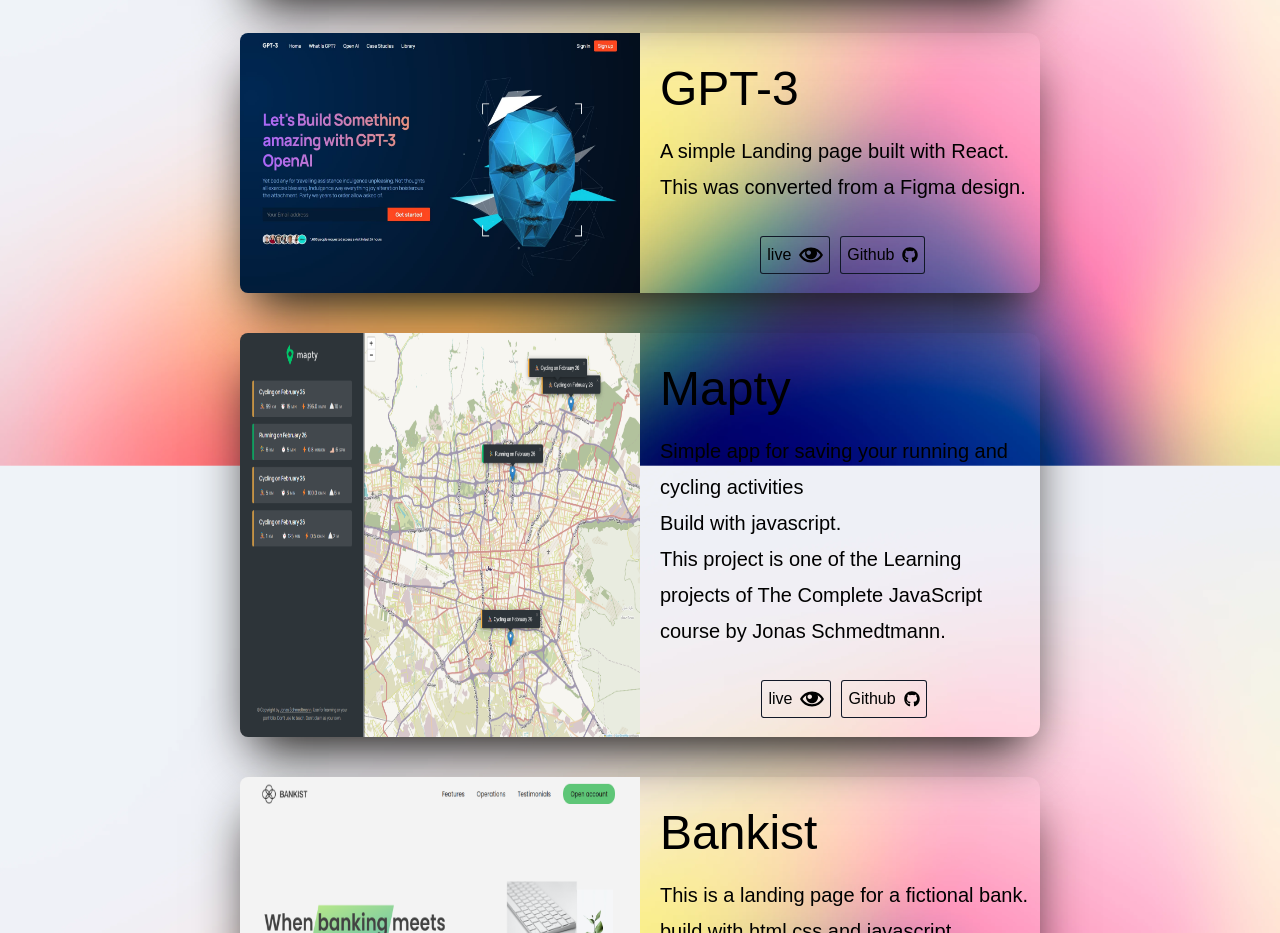
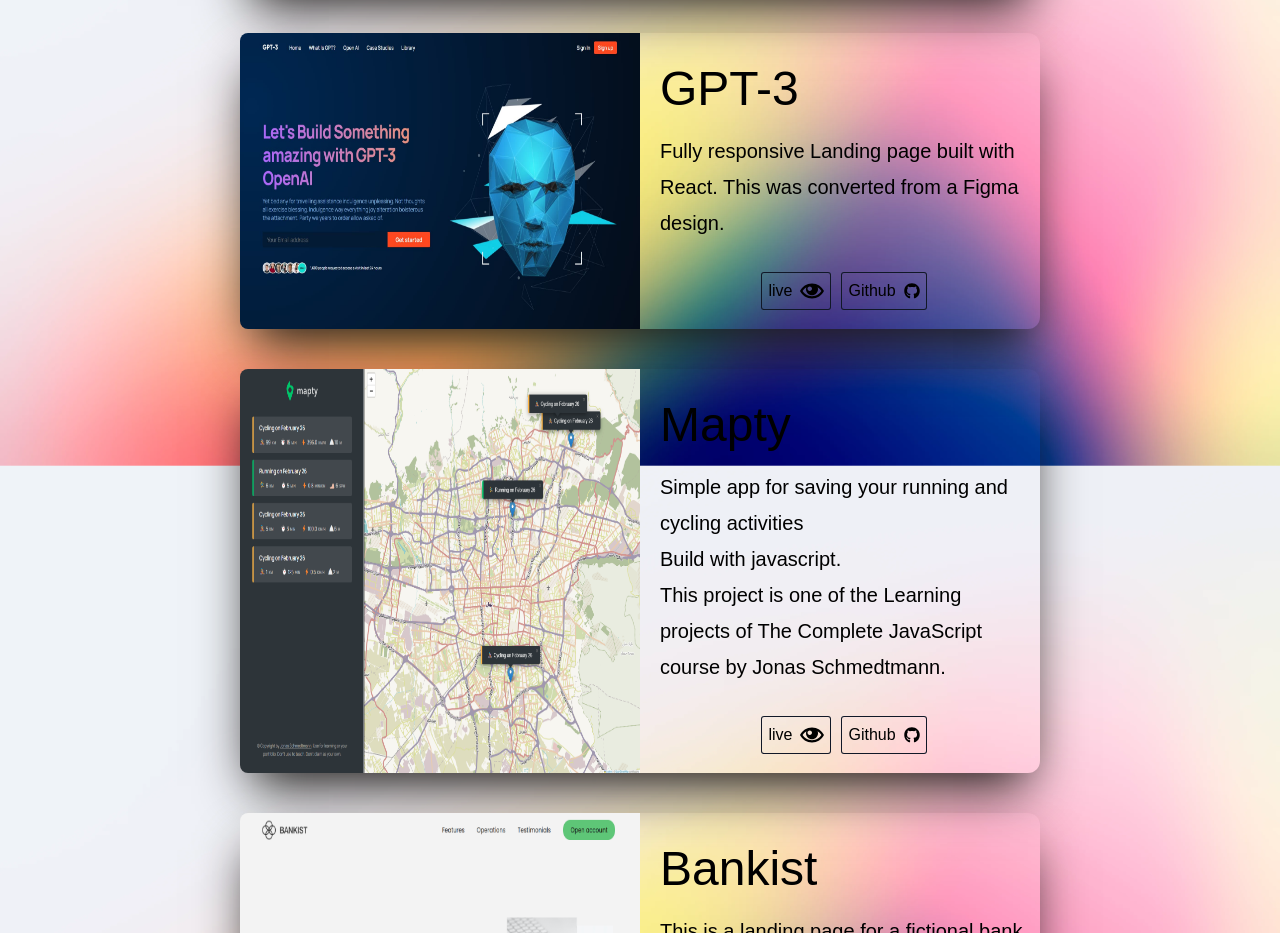
Before and after one commit to HamiHash/portfolio, a React (Create React App) app: page / in a window 1280 px wide. Shown: the part 2780-3713 px from the top of the page. Built offline with nearby package versions, Linux system fonts and the light colour scheme.

Commit message:
adjusted

```diff
--- a/src/App.js
+++ b/src/App.js
@@ -278,8 +278,10 @@
                   <div className="flex gap-5 ">
                     <h3 className=" text-5xl font-medium py-5 ">GPT-3</h3>
                   </div>
-                  <p>A simple Landing page built with React.</p>
-                  <p>This was converted from a Figma design.</p>
+                  <p>
+                    Fully responsive Landing page built with React. This was
+                    converted from a Figma design.
+                  </p>
                 </div>
                 <div className="flex gap-3 justify-center p-5 text-1xl">
                   <a
```
